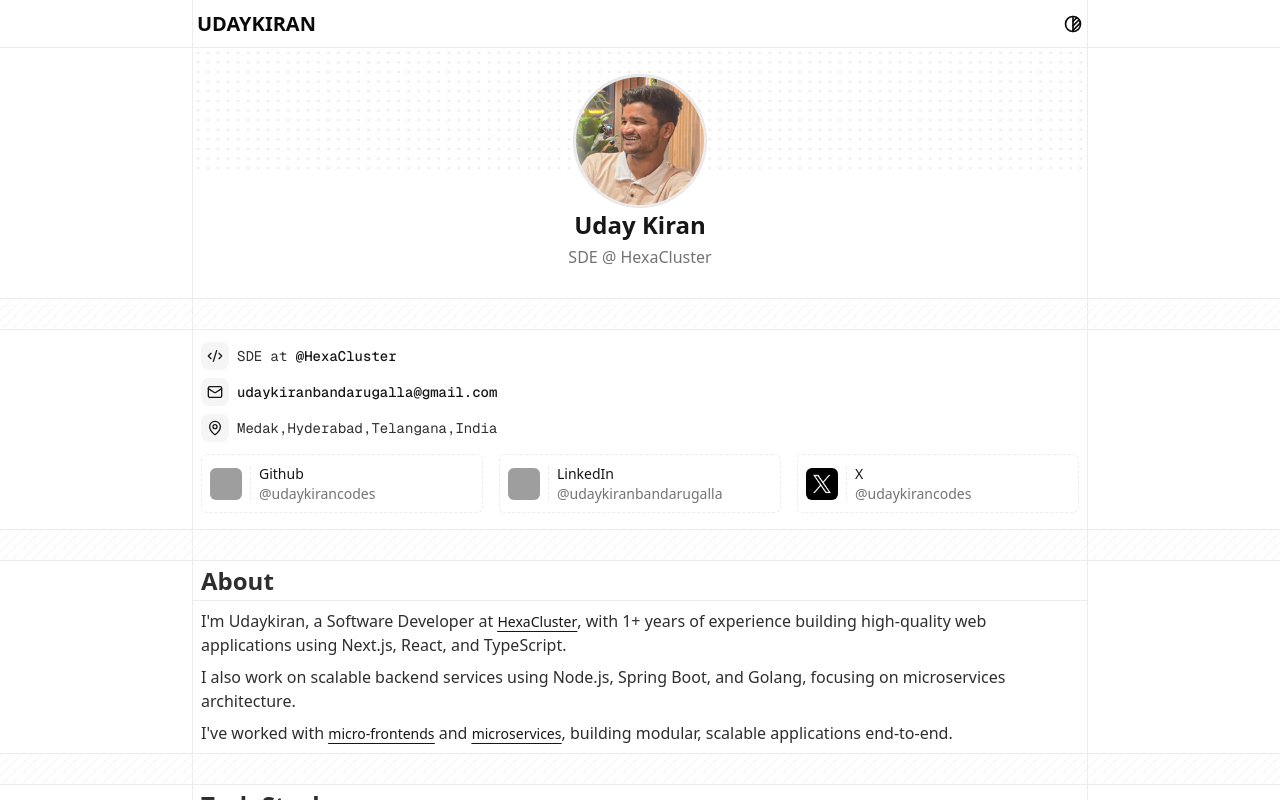
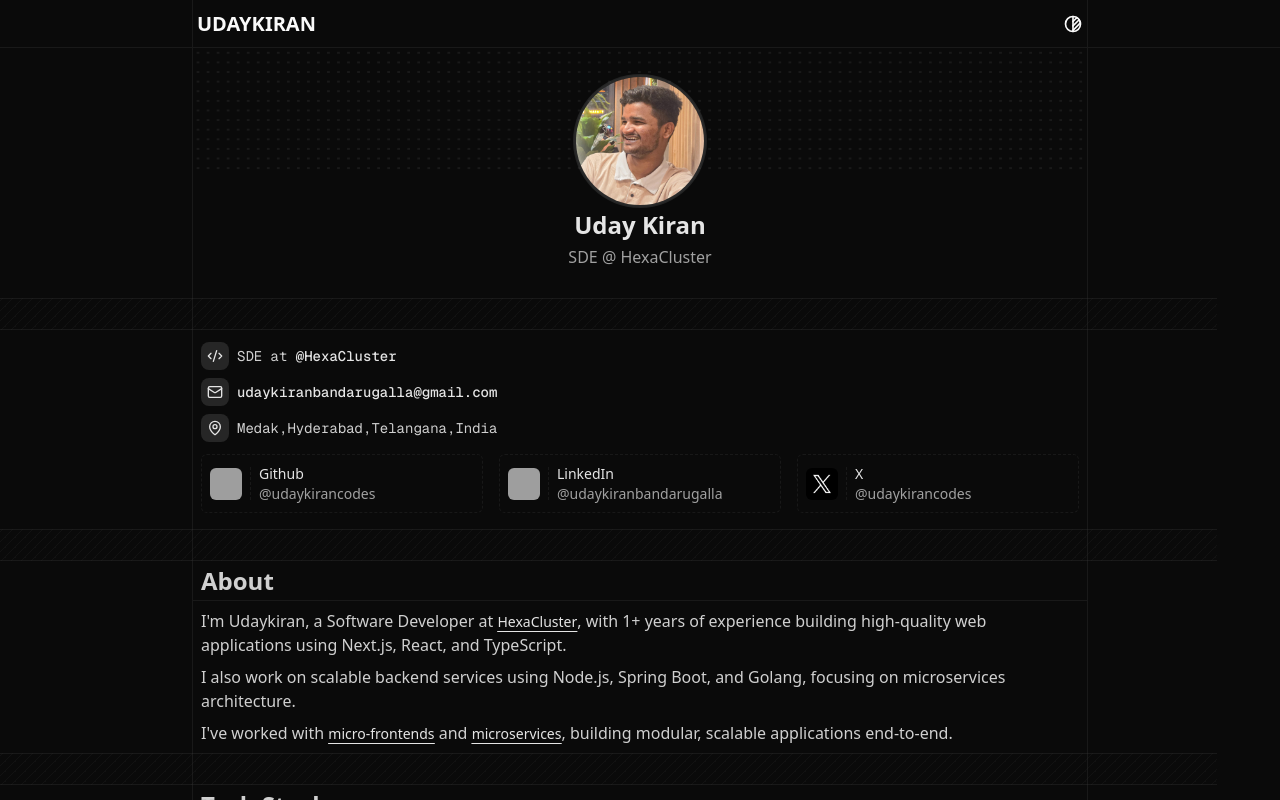
Before and after one commit to udaykirancodes/udaykiran.dev, a Next.js app: page / in a window 1280 px wide. Shown: the top 800 px of the page. Built offline with nearby package versions, Linux system fonts and the light colour scheme; grey boxes are pictures that could not be loaded.

Commit message:
fix horizontal scroll issue

```diff
--- a/src/app/(root)/layout.tsx
+++ b/src/app/(root)/layout.tsx
@@ -8,7 +8,7 @@ export default function Layout({
   return (
     <>
       <SiteHeader />
-      <main className="max-w-screen overflow-x-hidden">{children}</main>
+      <main className="w-full">{children}</main>
     </>
   )
 }
--- a/src/app/layout.tsx
+++ b/src/app/layout.tsx
@@ -28,11 +28,11 @@ export default function RootLayout({
   return (
     <html lang="en" suppressHydrationWarning>
       <body
-        className={`${geistSans.variable} ${geistMono.variable} w-screen antialiased`}
+        className={`${geistSans.variable} ${geistMono.variable} w-full antialiased`}
       >
         <ThemeProvider
           attribute="class"
-          defaultTheme="light"
+          defaultTheme="dark"
           enableSystem
           disableTransitionOnChange
         >
--- a/src/components/profile/separator.tsx
+++ b/src/components/profile/separator.tsx
@@ -4,8 +4,8 @@ export function Separator({ className }: { className?: string }) {
   return (
     <div
       className={cn(
-        "relative flex h-8 w-full",
-        "before:absolute before:-left-[100vw] before:-z-1 before:h-8 before:w-[200vw]",
+        "overflow relative flex h-8 w-full",
+        "before:absolute before:-left-[100vw] before:-z-1 before:h-8 before:w-[180vw]",
         "before:border-edge before:border-y-[1px]",
         "before:bg-[repeating-linear-gradient(315deg,var(--pattern-foreground)_0,var(--pattern-foreground)_1px,transparent_0,transparent_50%)] before:bg-size-[10px_10px] before:[--pattern-foreground:var(--color-edge)]/56",
         className
--- a/src/components/site/container.tsx
+++ b/src/components/site/container.tsx
@@ -10,10 +10,8 @@ export const ContainerWrapper = ({
   return (
     <div
       className={cn(
-        "mx-2",
-        "mx-auto h-full max-w-4xl",
-        "border-edge border-x-[1px]",
-        "mx-2 sm:mx-auto",
+        "mx-auto w-full max-w-4xl",
+        "border-edge h-full border-x-[1px]",
         className
       )}
     >
```
